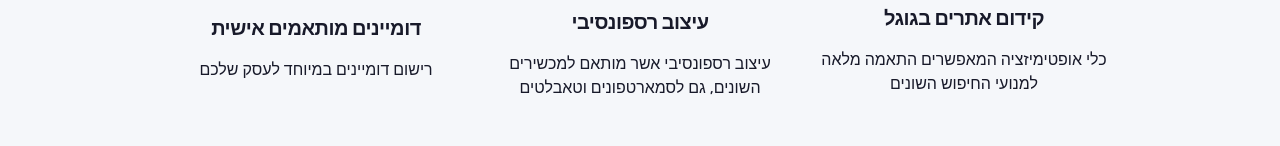
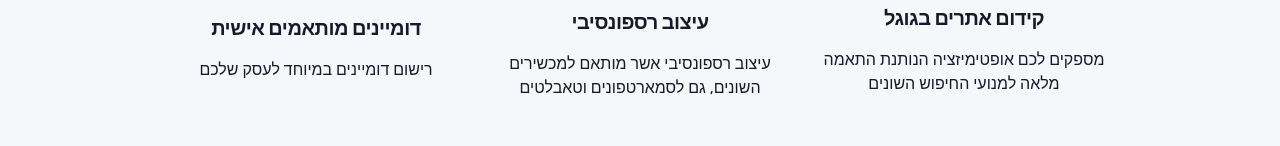
Before and after one commit to benny-sit/jeweb-landing, a Next.js app: page / in a window 1280 px wide. Shown: the part 2155-2301 px from the top of the page. Built offline with nearby package versions, Linux system fonts and the light colour scheme.

Commit message:
changed Home / feature text

```diff
--- a/src/app/components/Home/FeaturesSection.js
+++ b/src/app/components/Home/FeaturesSection.js
@@ -30,7 +30,7 @@
         <Image className='relative' src='/home/features/google_g.svg' width={80} height={80}/>
         </div>
         <h6 className='font-semibold tracking-tight text-xl'>קידום אתרים בגוגל</h6>
-        <p>כלי אופטימיזציה המאפשרים התאמה מלאה למנועי החיפוש השונים</p>
+        <p>מספקים לכם אופטימיזציה הנותנת התאמה מלאה למנועי החיפוש השונים</p>
       </div>
     </div>
 
```
